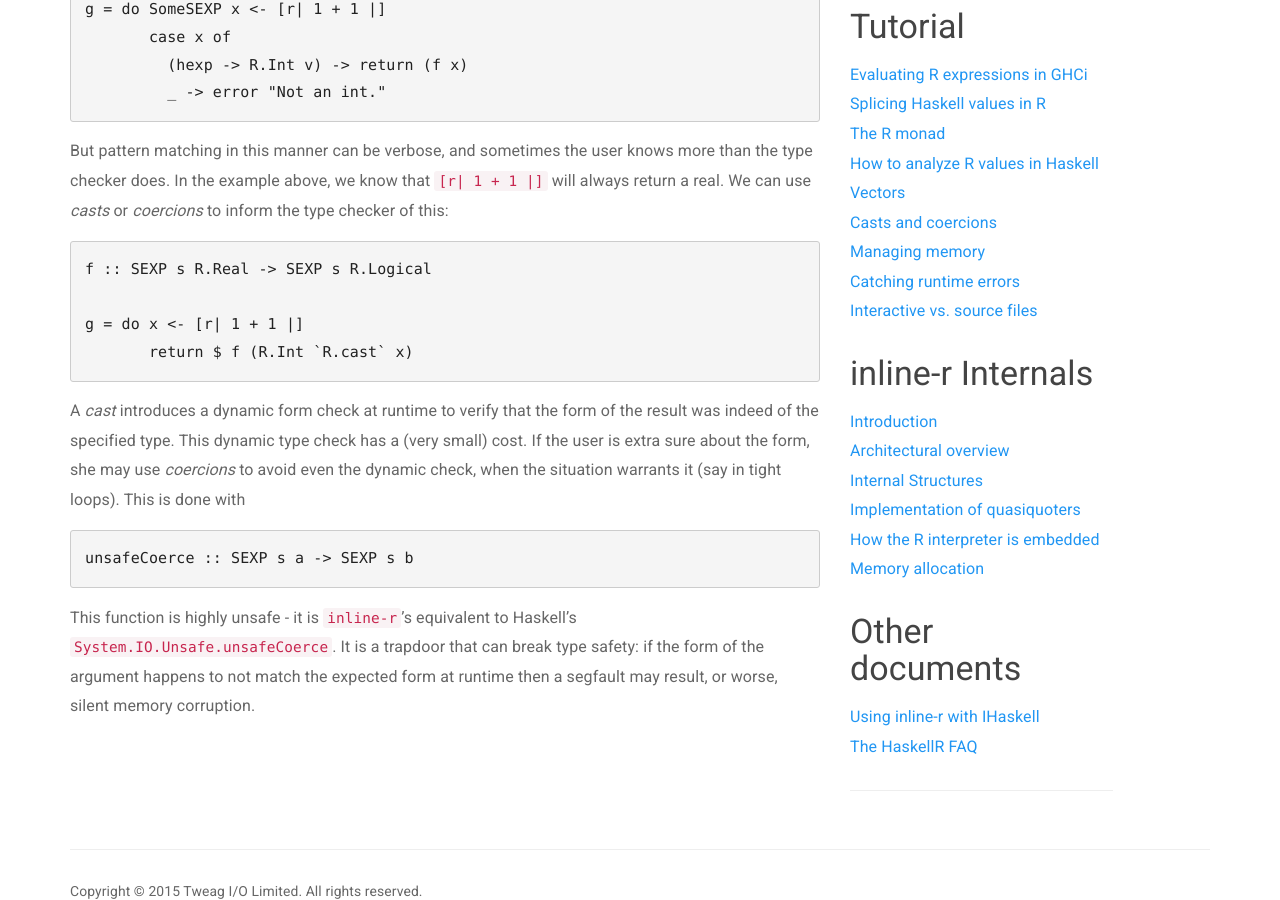
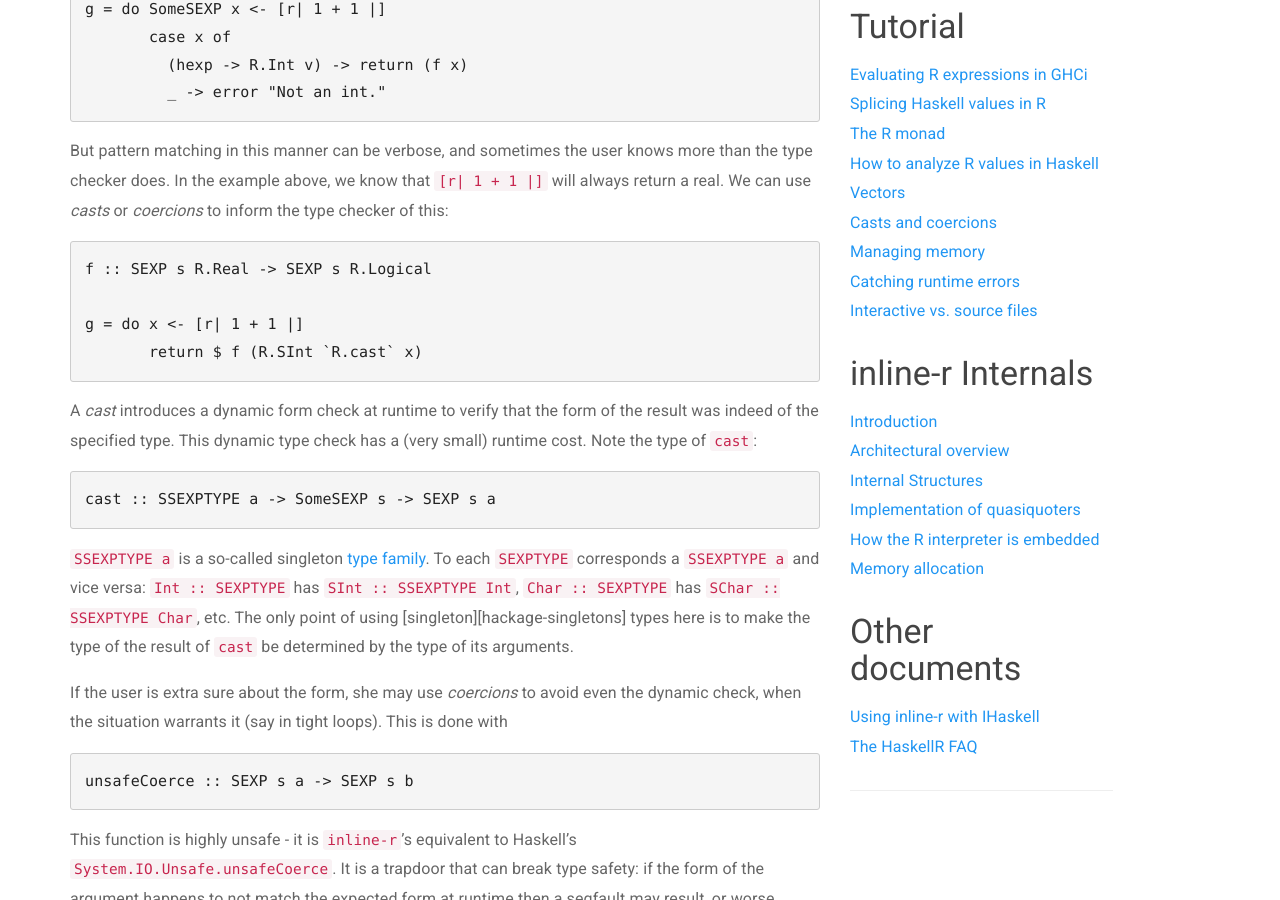
Before and after one commit to tweag/HaskellR, a Jekyll site: the page built from docs/casts-and-coercions.md, in a window 1280 px wide and 900 px high, scrolled down 588 px. Built offline with Jekyll 4.4.1, drawn with Linux system fonts in a browser that asks for light colours; Markdown is read by kramdown in place of the engine named in the settings; a style sheet for code colours, icons or effects is not loaded.

Commit message:
Expand section on casts, with additional references for singletons.

````diff
--- a/docs/casts-and-coercions.md
+++ b/docs/casts-and-coercions.md
@@ -32,14 +32,27 @@ or *coercions* to inform the type checker of this:
 f :: SEXP s R.Real -> SEXP s R.Logical
 
 g = do x <- [r| 1 + 1 |]
-       return $ f (R.Int `R.cast` x)
+       return $ f (R.SInt `R.cast` x)
 ```
 
 A *cast* introduces a dynamic form check at runtime to verify that the
 form of the result was indeed of the specified type. This dynamic type
-check has a (very small) cost. If the user is extra sure about the
-form, she may use *coercions* to avoid even the dynamic check, when
-the situation warrants it (say in tight loops). This is done with
+check has a (very small) runtime cost. Note the type of `cast`:
+
+```Haskell
+cast :: SSEXPTYPE a -> SomeSEXP s -> SEXP s a
+```
+
+`SSEXPTYPE a` is a so-called singleton [type family][ghc-manual-tf].
+To each `SEXPTYPE` corresponds a `SSEXPTYPE a` and vice versa: `Int ::
+SEXPTYPE` has `SInt :: SSEXPTYPE Int`, `Char :: SEXPTYPE` has
+`SChar :: SSEXPTYPE Char`, etc. The only point of using
+[singleton][hackage-singletons] types here is to make the type of the
+result of `cast` be determined by the type of its arguments.
+
+If the user is extra sure about the form, she may use *coercions* to
+avoid even the dynamic check, when the situation warrants it (say in
+tight loops). This is done with
 
 ```Haskell
 unsafeCoerce :: SEXP s a -> SEXP s b
@@ -50,3 +63,6 @@ Haskell's `System.IO.Unsafe.unsafeCoerce`. It is a trapdoor that can
 break type safety: if the form of the argument happens to not match
 the expected form at runtime then a segfault may result, or worse,
 silent memory corruption.
+
+[ghc-manual-tf]: https://downloads.haskell.org/~ghc/latest/docs/html/users_guide/type-families.html
+[singletons]: http://hackage.haskell.org/package/singletons
````
